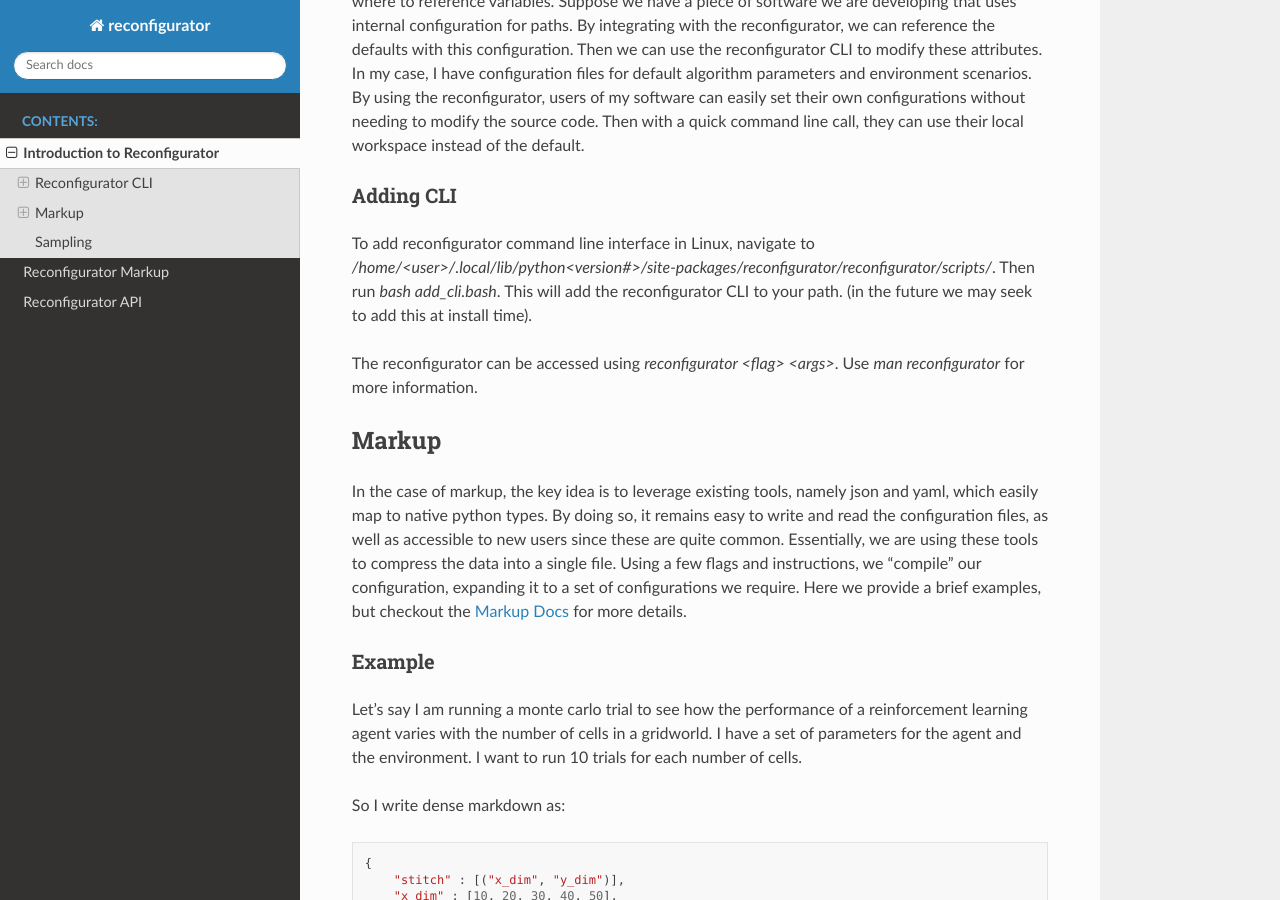
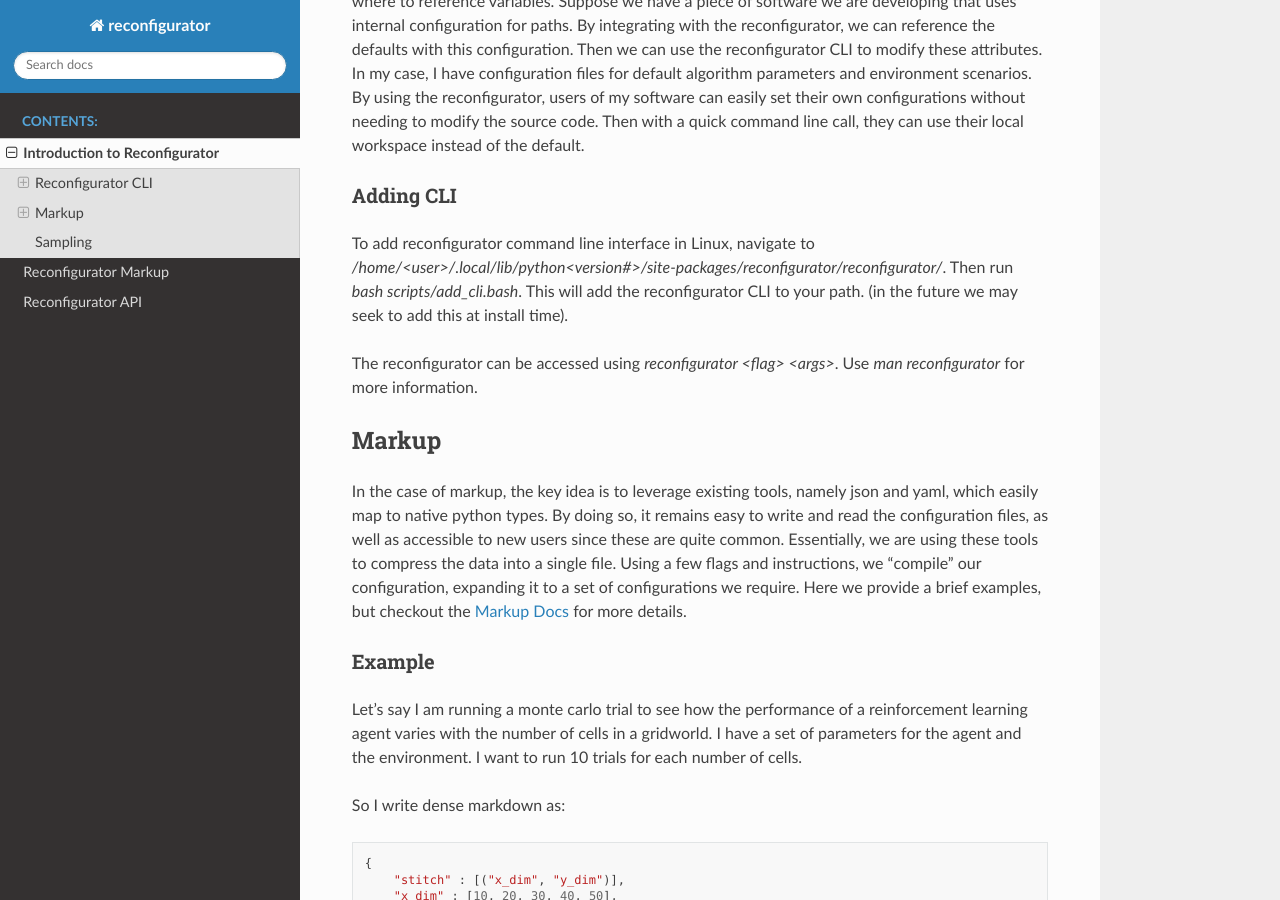
Before and after one commit to jaredjbeard/reconfigurator, a Sphinx documentation site: the page built from docs/source/introduction.rst, in a window 1280 px wide and 900 px high, scrolled down 634 px. Built offline with Sphinx 7.4.7 and the Read the Docs theme 2.0.0, drawn with Linux system fonts in a browser that asks for light colours.

```diff
--- a/docs/source/introduction.rst
+++ b/docs/source/introduction.rst
@@ -20,8 +20,8 @@ Then with a quick command line call, they can use their local workspace instead
 Adding CLI
 **********
 
-To add reconfigurator command line interface in Linux, navigate to `/home/<user>/.local/lib/python<version#>/site-packages/reconfigurator/reconfigurator/scripts/`.
-Then run `bash add_cli.bash`. This will add the reconfigurator CLI to your path. (in the future we may seek to add this at install time).
+To add reconfigurator command line interface in Linux, navigate to `/home/<user>/.local/lib/python<version#>/site-packages/reconfigurator/reconfigurator/`.
+Then run `bash scripts/add_cli.bash`. This will add the reconfigurator CLI to your path. (in the future we may seek to add this at install time).
 
 The reconfigurator can be accessed using `reconfigurator <flag> <args>`. Use `man reconfigurator` for more information.
 
```
